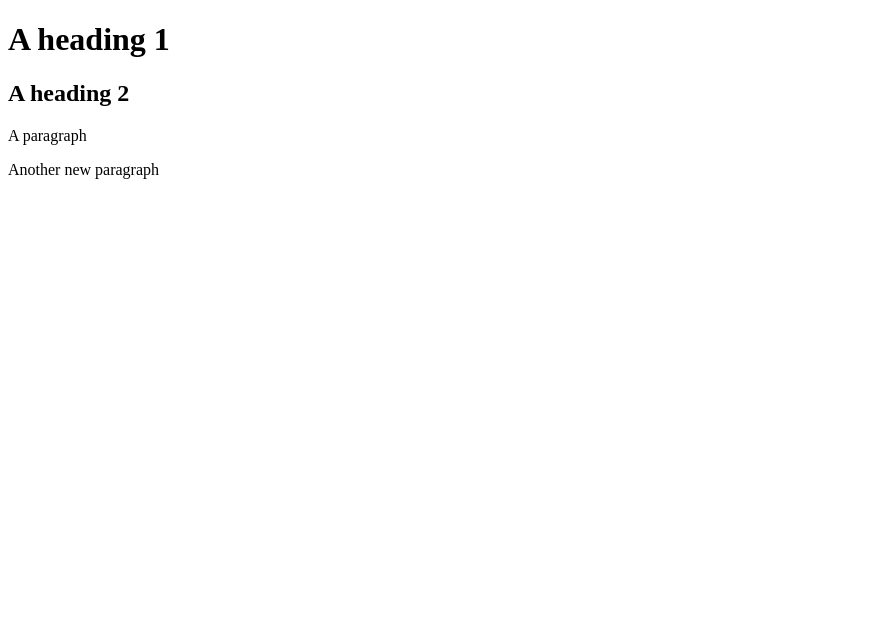
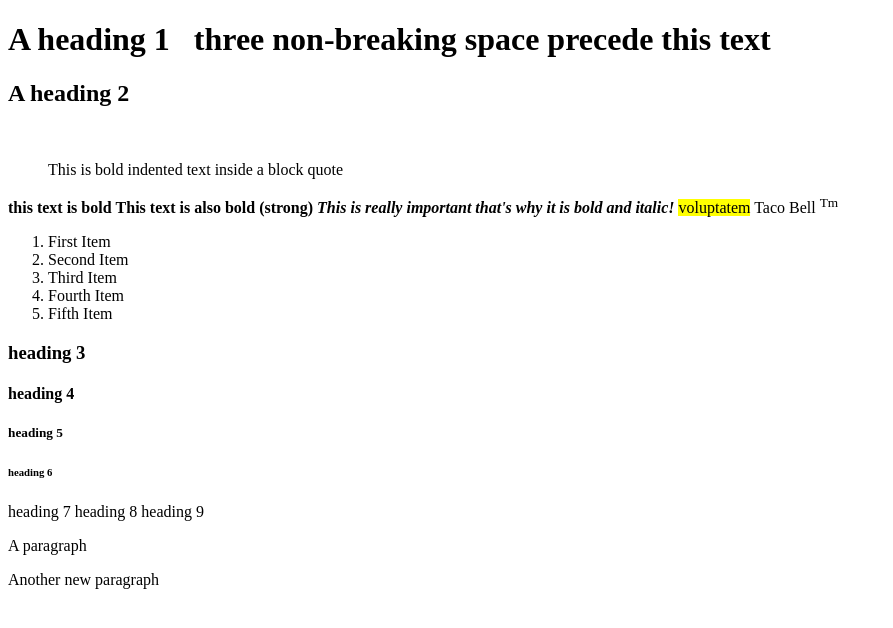
Before and after one commit to aswanso5/assignment1, a plain HTML site: page index.html in a window 1280 px wide. Shown: the whole page, without its empty margins (0-893 px from the left). Drawn offline with Linux system fonts and the light colour scheme.

Commit message:
Added some base elements

```diff
--- a/index.html
+++ b/index.html
@@ -6,8 +6,28 @@
         <link rel="stylesheet" type="text/css" href="css/styles.css">
     </head>
     <body>
-        <h1>A heading 1</h1>
+        <h1>A heading 1&nbsp;&nbsp;&nbsp;three non-breaking space precede this text</h1>
         <h2>A heading 2</h2>
+        <br>
+        <blockquote>       This is bold indented text inside a block quote </blockquote>
+
+        <b>this text is bold</b>
+        <strong>This text is also bold (strong) </strong>
+        <i><b>This is really important that's why it is bold and italic!</b></i> <mark>voluptatem</mark> Taco Bell <sup>Tm</sup>
+        <ol>
+        <li>First Item</li>
+        <li>Second Item</li>
+        <li>Third Item</li>
+        <li>Fourth Item</li>
+        <li>Fifth Item</li>
+        </ol>
+        <h3>heading 3</h3>
+        <h4>heading 4</h4>
+        <h5>heading 5</h5>
+        <h6>heading 6</h6>
+        <h7>heading 7</h7>
+        <h8>heading 8</h8>
+        <h9>heading 9</h9>
         <p>A paragraph</p>
         <p>Another new paragraph</p>
     </body>
```
